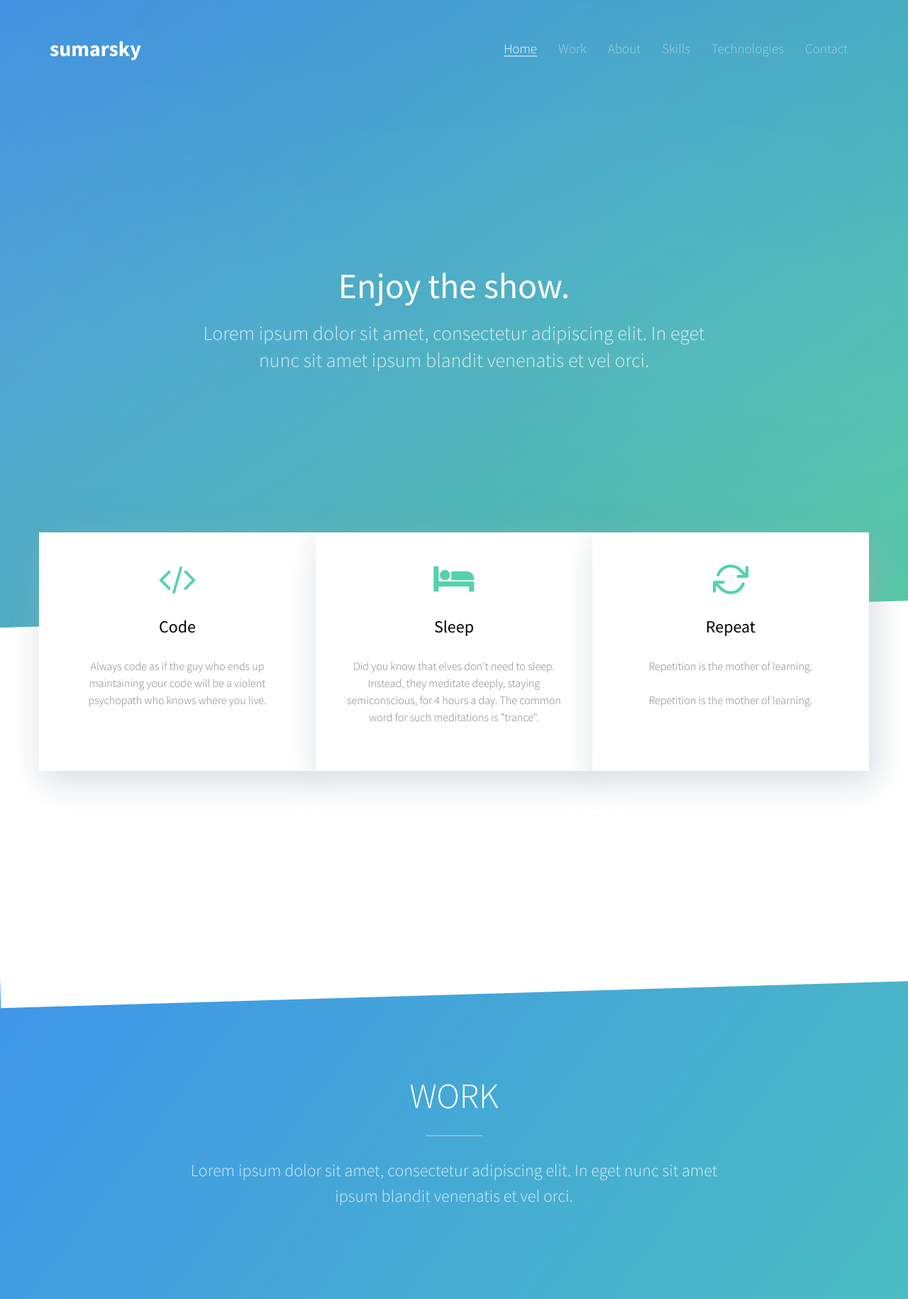
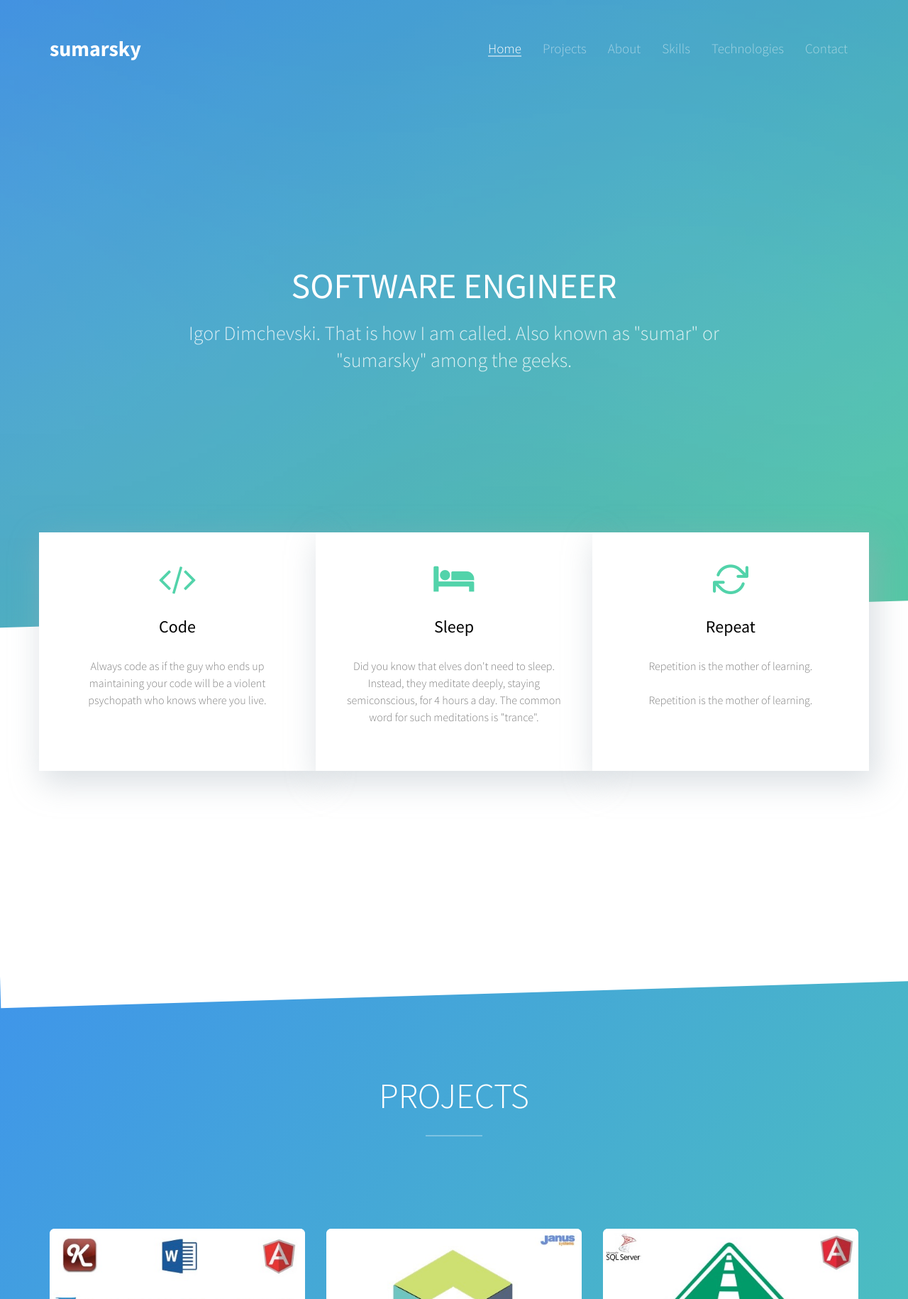
Before and after one commit to sumarsky/sumarsky.github.io, a website: page index.html in a window 1280 px wide. Shown: the top 1830 px of the page at 71% size. Drawn offline with Linux system fonts and the light colour scheme; files whose address does not match are found by name.

Commit message:
intro text

```diff
--- a/index.html
+++ b/index.html
@@ -84,7 +84,7 @@
                 <div id="navbar" class="navbar-collapse collapse">
                     <ul class="nav navbar-nav navbar-right">
                         <li class="active"><a href="#" data-nav-section="home"><span>Home</span></a></li>
-                        <li><a href="#" data-nav-section="work"><span>Work</span></a></li>
+                        <li><a href="#" data-nav-section="projects"><span>Projects</span></a></li>
                         <li><a href="#" data-nav-section="about"><span>About</span></a></li>
                         <li><a href="#" data-nav-section="skills"><span>Skills</span></a></li>
                         <li><a href="#" data-nav-section="technologies"><span>Technologies</span></a></li>
@@ -103,9 +103,9 @@
                 <div class="text-inner">
                     <div class="row">
                         <div class="col-md-8 col-md-offset-2">
-                            <h1 class="to-animate">Enjoy the show.</h1>
-                            <h2 class="to-animate">Lorem ipsum dolor sit amet, consectetur adipiscing elit. In eget nunc sit amet ipsum blandit
-                                venenatis et vel orci.</h2>
+                            <h1 class="to-animate">SOFTWARE ENGINEER</h1>
+                            <h2 class="to-animate">Igor Dimchevski. That is how I am called. Also known as "sumar" or "sumarsky" among the geeks.
+                            </h2>
                         </div>
                     </div>
                 </div>
@@ -153,17 +153,11 @@
         </div>
     </section>
 
-    <section id="fh5co-work" data-section="work">
+    <section id="fh5co-work" data-section="projects">
         <div class="container">
             <div class="row">
                 <div class="col-md-12 section-heading text-center">
-                    <h2 class="to-animate">Work</h2>
-                    <div class="row">
-                        <div class="col-md-8 col-md-offset-2 subtext to-animate">
-                            <h3>Lorem ipsum dolor sit amet, consectetur adipiscing elit. In eget nunc sit amet ipsum blandit
-                                venenatis et vel orci.</h3>
-                        </div>
-                    </div>
+                    <h2 class="to-animate">Projects</h2>
                 </div>
             </div>
             <div class="row row-bottom-padded-sm">
```
